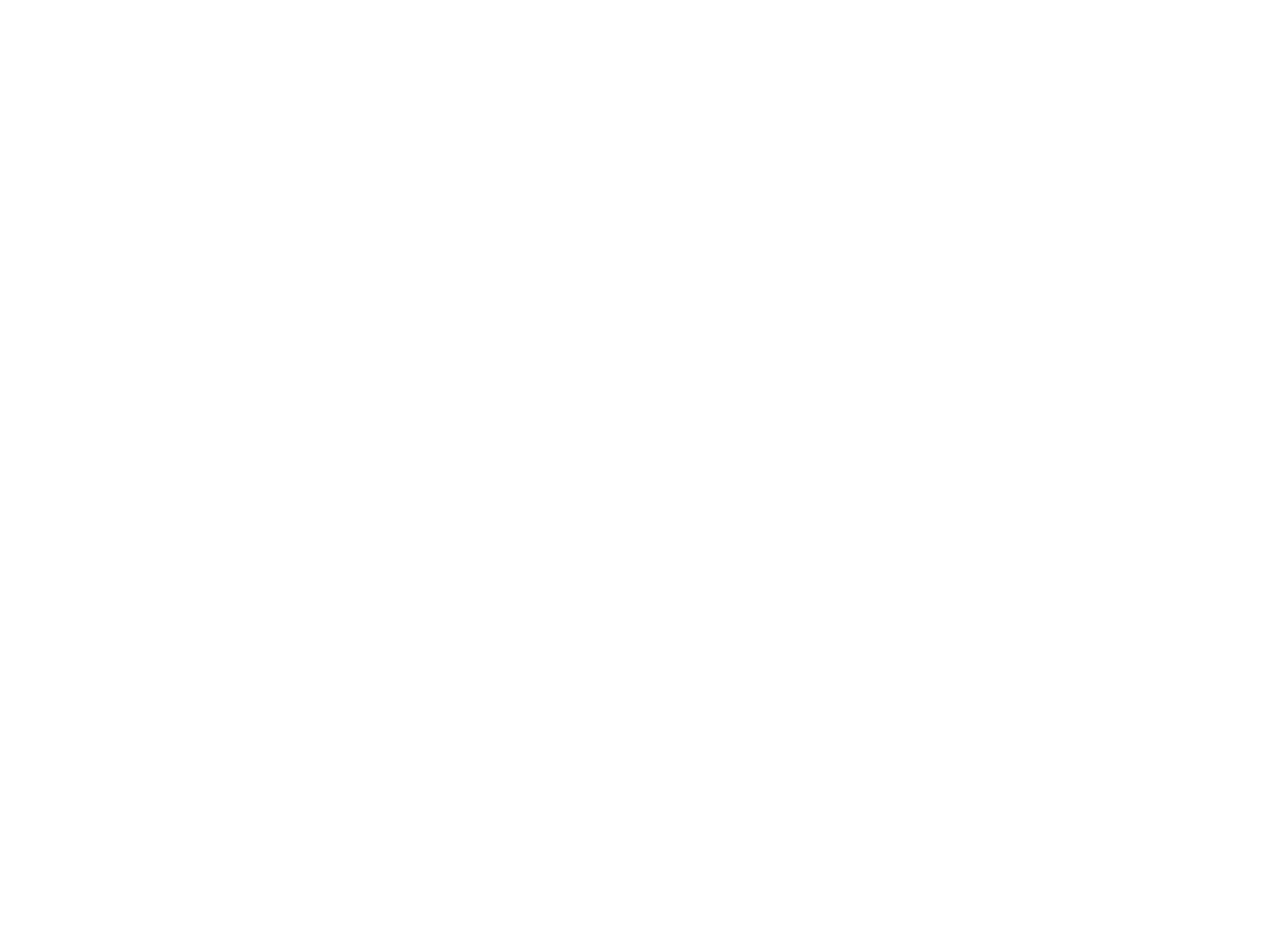
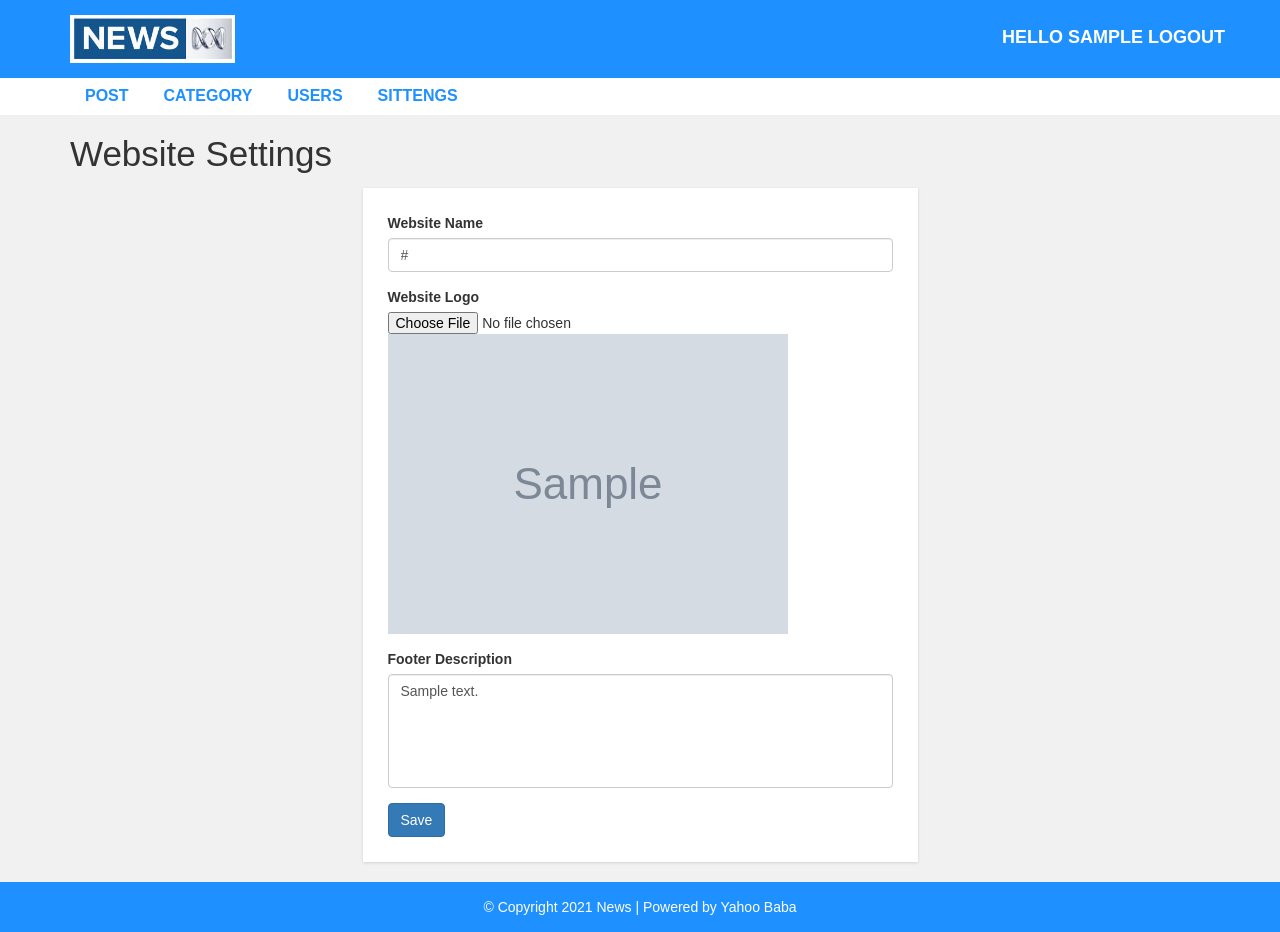
Before and after one commit to emetdas/news-site-basic-01, a PHP site: page /news-site-basic-01/admin/settings.php in a window 1280 px wide. Before the commit the page is empty. Before the commit the page ends 800 px from the top, so only its background shows below. Run offline with PHP 8.4, Linux system fonts and the light colour scheme; the visitor is signed in with stand-in values (Sample User, id 1); tables that the repository leaves empty or names only in its code hold one stand-in row (values such as "Sample post"); grey boxes marked "Sample" are stand-in pictures.

Commit message:
settings codeing is running

```diff
--- a/admin/header.php
+++ b/admin/header.php
@@ -63,7 +63,7 @@
                             }
                             ?>
                              <li>
-                                <a href="settings.php">Sitteng</a>
+                                <a href="settings.php">Sittengs</a>
                             </li>
                         </ul>
                     </div>
--- a/admin/settings.php
+++ b/admin/settings.php
@@ -0,0 +1,45 @@
+<?php include "header.php"; ?>
+  <div id="admin-content">
+      <div class="container">
+         <div class="row">
+             <div class="col-md-12">
+                 <h1 class="admin-heading">Website Settings</h1>
+             </div>
+              <div class="col-md-offset-3 col-md-6">
+                <?php
+                  include "config.php";
+
+                  $sql = "SELECT * FROM settings";
+
+                  $result = mysqli_query($con, $sql) or die("Query Failed.");
+                  if(mysqli_num_rows($result) > 0){
+                    while($row = mysqli_fetch_assoc($result)) {
+                ?>
+                  <!-- Form -->
+                  <form  action="save-settings.php" method="POST" enctype="multipart/form-data">
+                      <div class="form-group">
+                          <label for="website_name">Website Name</label>
+                          <input type="text" name="website_name" value="<?php echo $row['websitename']; ?>" class="form-control" autocomplete="off" required>
+                      </div>
+                      <div class="form-group">
+                          <label for="logo">Website Logo</label>
+                          <input type="file" name="logo">
+                          <img src="images/<?php echo $row['logo'];?>">
+                          <input type="hidden" name="old_logo" value="<?php echo $row['logo']; ?>" >
+                      </div>
+                      <div class="form-group">
+                          <label for="footer_desc">Footer Description</label>
+                          <textarea name="footer_desc" class="form-control" rows="5" required><?php echo $row['footerdesc']; ?></textarea>
+                      </div>
+                      <input type="submit" name="submit" class="btn btn-primary" value="Save" required />
+                  </form>
+                  <!--/Form -->
+                  <?php
+                      }
+                    }
+                  ?>
+              </div>
+          </div>
+      </div>
+  </div>
+<?php include "footer.php"; ?>
```
